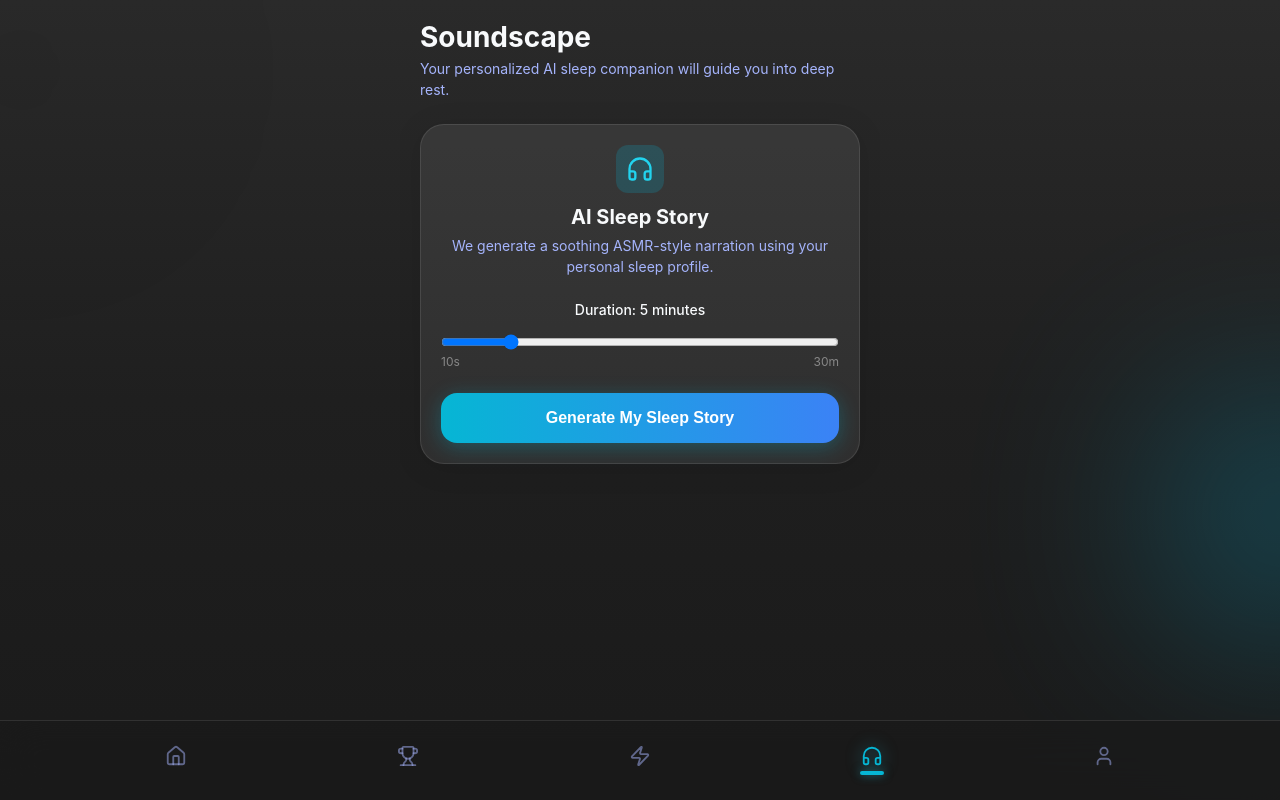
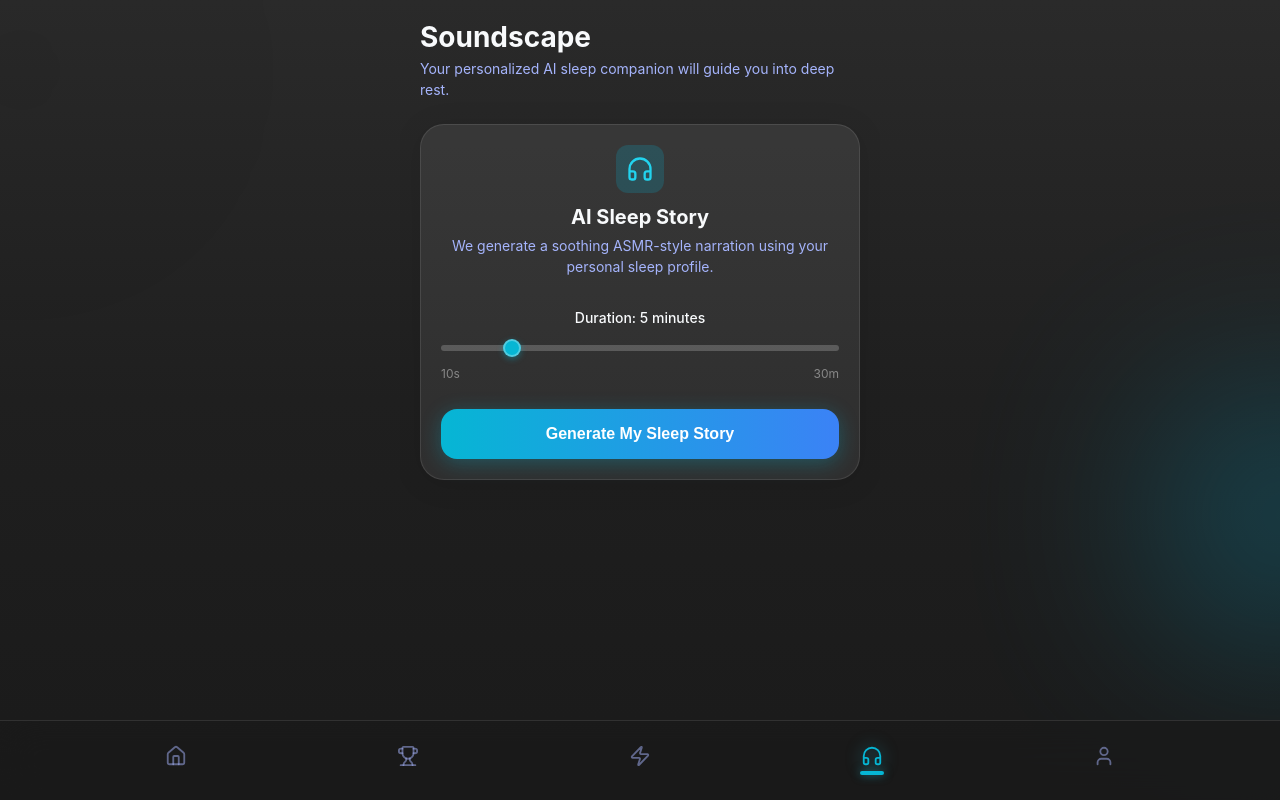
Before and after one commit to chanr335/sleepi, a React (Vite) app in the folder client/sleepi/: page /soundscape in a window 1280 px wide. Built offline with nearby package versions, Linux system fonts and the light colour scheme; no server answers.

Commit message:
updated soundscape

```diff
--- a/client/sleepi/src/pages/Soundscape.jsx
+++ b/client/sleepi/src/pages/Soundscape.jsx
@@ -1,4 +1,4 @@
-import React, { useState } from "react";
+import React, { useState, useEffect } from "react";
 import { Headphones } from "lucide-react";
 import GlassCard from "../components/GlassCard";
 import Button from "../components/Button";
@@ -8,6 +8,74 @@ export default function Soundscape() {
   const [aiAudioUrl, setAiAudioUrl] = useState(null);
   const [loading, setLoading] = useState(false);
   const [durationSeconds, setDurationSeconds] = useState(300); // Default 5 minutes (300 seconds)
+
+  // Add slider styles
+  useEffect(() => {
+    const style = document.createElement("style");
+    style.id = "duration-slider-styles";
+    style.textContent = `
+      #duration-slider::-webkit-slider-runnable-track {
+        width: 100%;
+        height: 6px;
+        cursor: pointer;
+        background: rgba(255, 255, 255, 0.2);
+        border-radius: 3px;
+      }
+
+      #duration-slider::-moz-range-track {
+        width: 100%;
+        height: 6px;
+        cursor: pointer;
+        background: rgba(255, 255, 255, 0.2);
+        border-radius: 3px;
+        border: none;
+      }
+
+      #duration-slider::-webkit-slider-thumb {
+        -webkit-appearance: none;
+        appearance: none;
+        width: 18px;
+        height: 18px;
+        border-radius: 50%;
+        background: #06b6d4;
+        cursor: pointer;
+        border: 2px solid rgba(255, 255, 255, 0.3);
+        box-shadow: 0 2px 6px rgba(6, 182, 212, 0.4);
+        margin-top: -6px;
+      }
+
+      #duration-slider::-moz-range-thumb {
+        width: 18px;
+        height: 18px;
+        border-radius: 50%;
+        background: #06b6d4;
+        cursor: pointer;
+        border: 2px solid rgba(255, 255, 255, 0.3);
+        box-shadow: 0 2px 6px rgba(6, 182, 212, 0.4);
+      }
+
+      #duration-slider::-webkit-slider-thumb:hover {
+        background: #22d3ee;
+        box-shadow: 0 2px 8px rgba(6, 182, 212, 0.6);
+      }
+
+      #duration-slider::-moz-range-thumb:hover {
+        background: #22d3ee;
+        box-shadow: 0 2px 8px rgba(6, 182, 212, 0.6);
+      }
+    `;
+
+    if (!document.getElementById("duration-slider-styles")) {
+      document.head.appendChild(style);
+    }
+
+    return () => {
+      const existingStyle = document.getElementById("duration-slider-styles");
+      if (existingStyle) {
+        document.head.removeChild(existingStyle);
+      }
+    };
+  }, []);
 
   // Convert seconds to readable format
   const formatDuration = (seconds) => {
@@ -72,25 +140,42 @@ export default function Soundscape() {
           We generate a soothing ASMR-style narration using your personal sleep profile.
         </p>
 
-        <div style={{ marginTop: 24, width: "100%" }}>
+        <div style={{ marginTop: 24, width: "100%", padding: "8px 0" }}>
           <label style={{ display: "block", marginBottom: 12, fontSize: "14px", fontWeight: 500 }}>
             Duration: {formatDuration(durationSeconds)}
           </label>
           <input
+            id="duration-slider"
             type="range"
-            min="10"
-            max="1800"
-            step="10"
+            min={10}
+            max={1800}
+            step={10}
             value={durationSeconds}
-            onChange={(e) => setDurationSeconds(parseInt(e.target.value))}
+            onChange={(e) => {
+              const val = parseInt(e.target.value, 10);
+              setDurationSeconds(val);
+            }}
+            onMouseDown={(e) => {
+              e.stopPropagation(); // Prevent GlassCard from interfering
+            }}
+            onTouchStart={(e) => {
+              e.stopPropagation(); // Prevent GlassCard from interfering
+            }}
             disabled={loading}
             style={{
               width: "100%",
-              height: "8px",
+              height: "20px",
               borderRadius: "4px",
               outline: "none",
               opacity: loading ? 0.6 : 1,
               cursor: loading ? "not-allowed" : "pointer",
+              pointerEvents: loading ? "none" : "auto",
+              WebkitAppearance: "none",
+              MozAppearance: "none",
+              appearance: "none",
+              background: "transparent",
+              position: "relative",
+              zIndex: 10,
             }}
           />
           <div style={{ display: "flex", justifyContent: "space-between", marginTop: 4, fontSize: "12px", color: "#888" }}>
@@ -103,7 +188,7 @@ export default function Soundscape() {
           variant="primary"
           onClick={generateAIASMR}
           disabled={loading}
-          style={{ marginTop: 24 }}
+          style={{ marginTop: 20 }}
         >
           {loading ? "Generating..." : "Generate My Sleep Story"}
         </Button>
```
